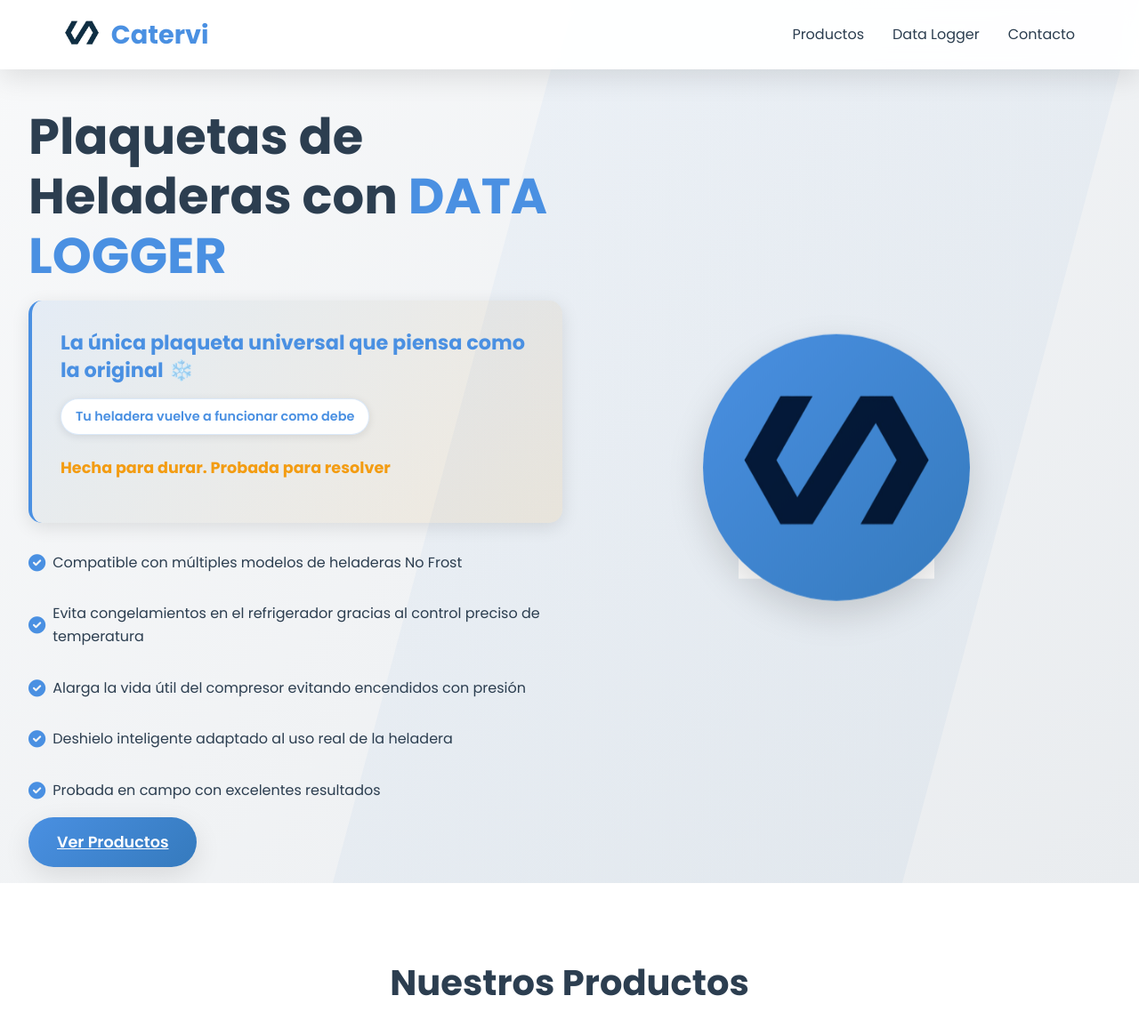
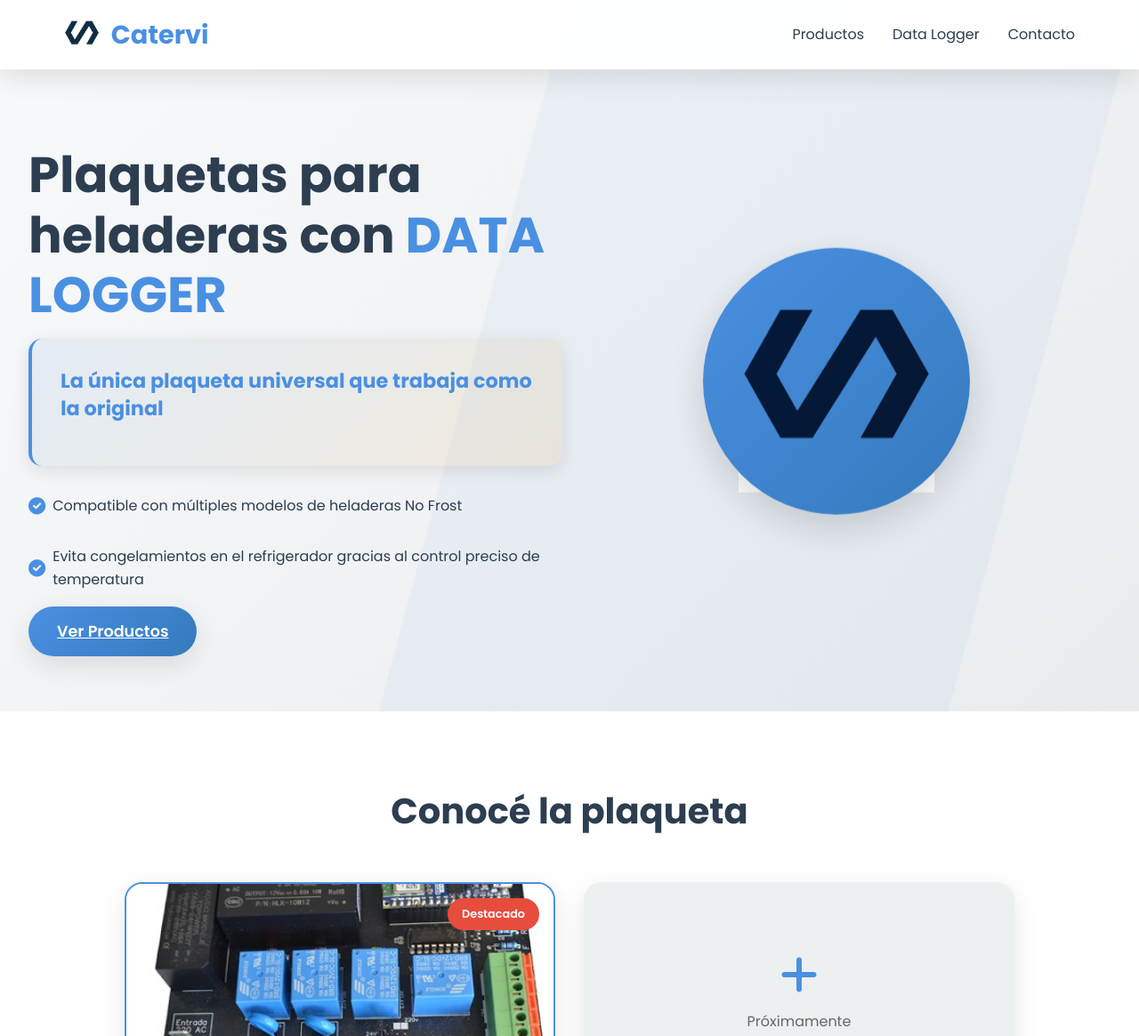
Before and after one commit to catervi/catervi.github.io, a plain HTML site: page index.html in a window 1280 px wide. Shown: the top 1165 px of the page at 89% size. Drawn offline with Linux system fonts and the light colour scheme; a script that the page names is missing.

Commit message:
Add files via upload

```diff
--- a/index.html
+++ b/index.html
@@ -29,18 +29,13 @@
     <!-- Hero Section -->
     <section class="hero">
         <div class="hero-content">
-            <h1 class="hero-title">Plaquetas de Heladeras con <span class="highlight">DATA LOGGER</span></h1>
+            <h1 class="hero-title">Plaquetas para heladeras con <span class="highlight">DATA LOGGER</span></h1>
 
             <div class="hero-impact-message">
                 <p class="impact-text">
-                    <strong>La única plaqueta universal que piensa como la original</strong> ❄️
+                    <strong>La única plaqueta universal que trabaja como la original</strong>
                 </p>
-                <div class="impact-benefits">
-                    <span class="benefit">Tu heladera vuelve a funcionar como debe</span>
-                </div>
-                <p class="impact-promise">
-                    <strong>Hecha para durar. Probada para resolver</strong>
-                </p>
+
             </div>
 
             <div class="hero-features">
@@ -52,18 +47,8 @@
                     <i class="fas fa-check-circle"></i>
                     <span>Evita congelamientos en el refrigerador gracias al control preciso de temperatura</span>
                 </div>
-                <div class="feature-item">
-                    <i class="fas fa-check-circle"></i>
-                    <span>Alarga la vida útil del compresor evitando encendidos con presión</span>
-                </div>
-                <div class="feature-item">
-                    <i class="fas fa-check-circle"></i>
-                    <span>Deshielo inteligente adaptado al uso real de la heladera</span>
-                </div>
-                <div class="feature-item">
-                    <i class="fas fa-check-circle"></i>
-                    <span>Probada en campo con excelentes resultados</span>
-                </div>
+
+
             </div>
             <a href="#productos" class="cta-button">Ver Productos</a>
         </div>
@@ -77,7 +62,7 @@
     <!-- Products Section -->
     <section id="productos" class="products">
         <div class="container">
-            <h2 class="section-title">Nuestros Productos</h2>
+            <h2 class="section-title">Conocé la plaqueta</h2>
             <div class="products-grid">
                 <div class="product-card featured">
                     <div class="product-image">
@@ -89,12 +74,9 @@
                         <p class="product-description">Plaqueta generica con Wifi y Data Logger.
                             Desde tu celular modifica la temperatura deseada y tiempos de deshielo.</p>
                         <div class="product-features">
-                            <span class="feature-tag">No existe otra similar en el mercado</span>
-                            <span class="feature-tag">Deteccion temprana de hielo</span>
                         </div>
                         <div class="product-price">
-                            <span class="price">$120.000</span>
-                            <span class="price-old">$140.000</span>
+                            <span class="price">$100.000</span>
                         </div>
                         <a href="producto-detalle.html" class="product-btn">Quiero saber mas</a>
                     </div>
```
Also changed, not shown: producto-detalle.html (+1 -4 lines).
